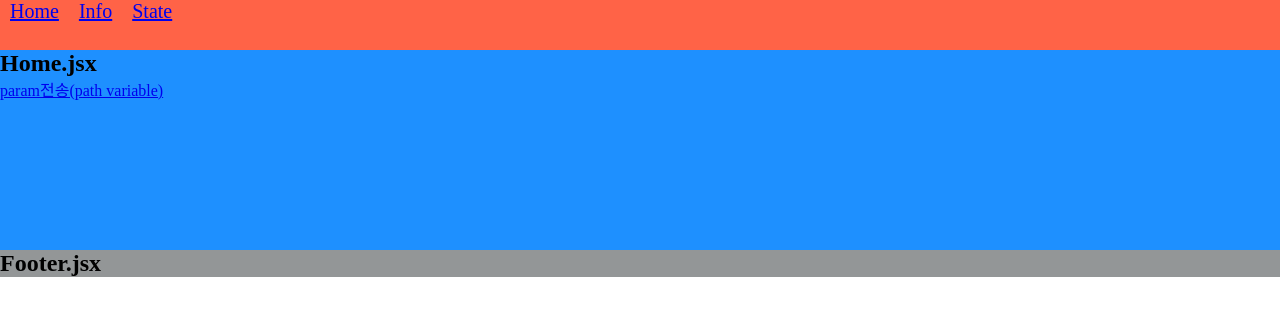
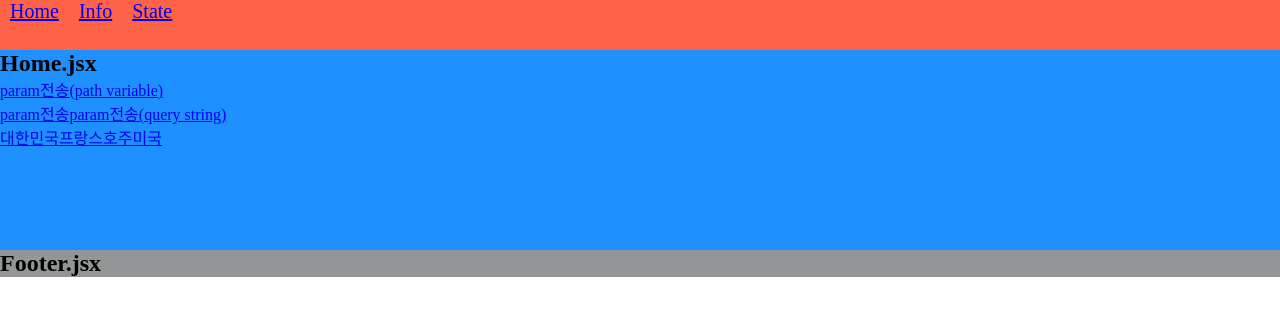
Before and after one commit to codingrecipe1/react_basic, a React (Create React App) app: page / in a window 1280 px wide. Shown: the top 316 px of the page. Built offline with nearby package versions, Linux system fonts and the light colour scheme.

Commit message:
08_querystring

```diff
--- a/src/App.js
+++ b/src/App.js
@@ -6,6 +6,7 @@ import { BrowserRouter, Route, Routes } from 'react-router-dom';
 import Info from './pages/Info';
 import State from './pages/State';
 import Param1 from './pages/Param1';
+import Param2 from './pages/Param2';
 
 function App() {
   return (
@@ -17,6 +18,7 @@ function App() {
           <Route path='/info' element={<Info />} />
           <Route path='/state' element={<State />} />
           <Route path='/param/:id' element={<Param1 />} />
+          <Route path='/param' element={<Param2 />} />
         </Routes>
       </BrowserRouter>
       <Footer />
--- a/src/Home.jsx
+++ b/src/Home.jsx
@@ -3,9 +3,10 @@
 
 import { Link } from "react-router-dom";
 import Prop from "./pages/Prop";
+import { nation, nations } from "./data/data";
 
 const Home = () => {
-    return(
+    return (
         <div className="home">
             <h2>Home.jsx</h2>
             {/* <Prop n="name1" age="11" nation="대한민국" /> */}
@@ -15,6 +16,23 @@ const Home = () => {
                     pathname: "/param/20"
                 }
             }>param전송(path variable)</Link>
+            <div>
+                <Link to="/param?q=aa">param전송</Link>
+                <Link to={{
+                    pathname: "/param",
+                    search: "?q=aa&page=10"
+                }}>param전송(query string)
+                </Link>
+            </div>
+            <div>
+                {nations.map(n => (
+                    <Link to={
+                        {
+                            pathname: `/param/${n.name}`
+                        }
+                    }>{n.name}</Link>
+                ))}
+            </div>
         </div>
     );
 }
--- /dev/null
+++ b/src/data/data.js
@@ -0,0 +1,31 @@
+export const nation = {
+    name: "대한민국",
+    population: 51400000,
+    capital: "서울",
+    language: "한국어"
+}
+
+export const nations = [{
+    name: "대한민국",
+    population: 51408155,
+    capital: "서울",
+    language: "한국어"
+},
+{
+    name: "프랑스",
+    population: 67810000,
+    capital: "파리",
+    language: "프랑스어"
+},
+{
+    name: "호주",
+    population: 25690000,
+    capital: "캔버라",
+    language: "영어"
+},
+{
+    name: "미국",
+    population: 331900000,
+    capital: "워싱턴DC",
+    language: "영어"
+}]
--- /dev/null
+++ b/src/pages/Param2.jsx
@@ -0,0 +1,13 @@
+import { useSearchParams } from "react-router-dom";
+
+const Param2 = () => {
+    const [params] = useSearchParams();
+    console.log(params.get("q"));
+    console.log(params.get("page"));
+    return(
+        <div className="param2-page page">
+            <h2>Param2.jsx</h2>
+        </div>
+    );
+}
+export default Param2;
```
